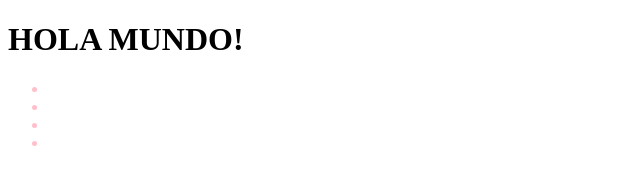
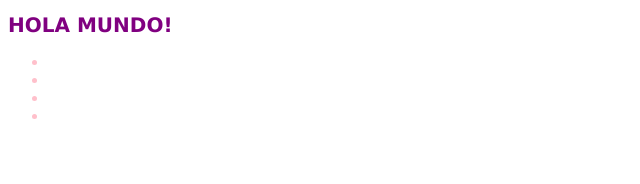
Before and after one commit to MartaSanchezHeras/HTML_CSS, a plain HTML site: page 01_Hola Mundo/holamundo.html in a window 1280 px wide. Shown: the whole page, without its empty margins (0-640 px from the left). Drawn offline with Linux system fonts and the light colour scheme.

Commit message:
ejercicio1

```diff
--- a/01_Hola Mundo/estilo.css
+++ b/01_Hola Mundo/estilo.css
@@ -1 +1,11 @@
-li{color: pink}
+li{color: pink;
+}
+
+h1{color:purple;
+    font-family: 'Lucida Sans',
+    'Lucida Sans Regular',
+    'Lucida Grande',
+    'Lucida Sans Unicode',
+    Geneva, Verdana, sans-serif;
+    font-size: 20px;
+ }
```
